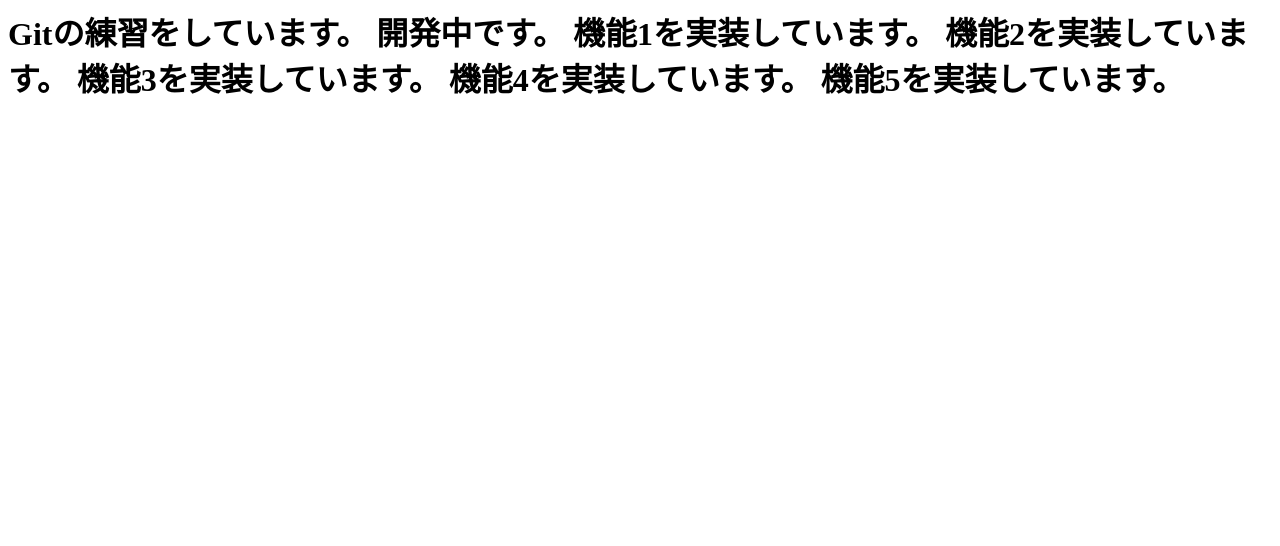
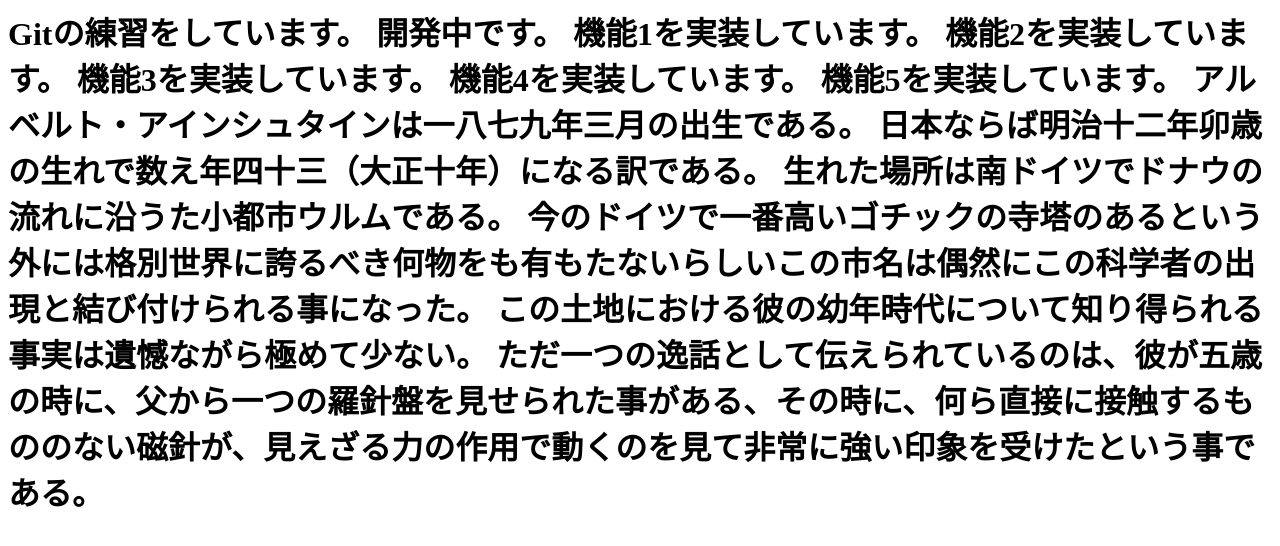
Before and after one commit to ShoichiMakino/ex02, a plain HTML site: page index.html in a window 1280 px wide. Drawn offline with Linux system fonts and the light colour scheme.

Commit message:
コンフリクトの練習1

```diff
--- a/index.html
+++ b/index.html
@@ -14,6 +14,13 @@
         機能3を実装しています。
         機能4を実装しています。
         機能5を実装しています。
+
+        アルベルト・アインシュタインは一八七九年三月の出生である。
+        日本ならば明治十二年卯歳の生れで数え年四十三（大正十年）になる訳である。
+        生れた場所は南ドイツでドナウの流れに沿うた小都市ウルムである。
+        今のドイツで一番高いゴチックの寺塔のあるという外には格別世界に誇るべき何物をも有もたないらしいこの市名は偶然にこの科学者の出現と結び付けられる事になった。
+        この土地における彼の幼年時代について知り得られる事実は遺憾ながら極めて少ない。
+        ただ一つの逸話として伝えられているのは、彼が五歳の時に、父から一つの羅針盤を見せられた事がある、その時に、何ら直接に接触するもののない磁針が、見えざる力の作用で動くのを見て非常に強い印象を受けたという事である。
     </h1>
 
 
```
